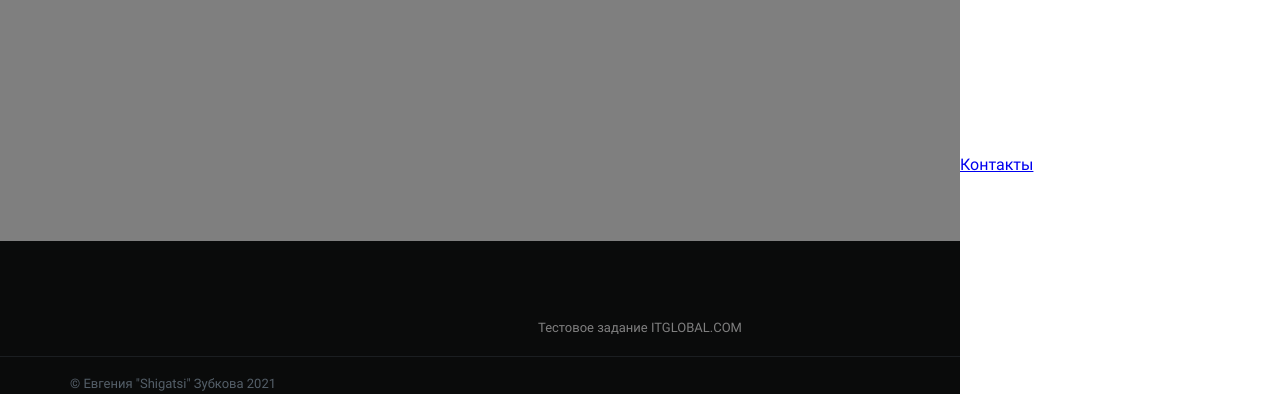
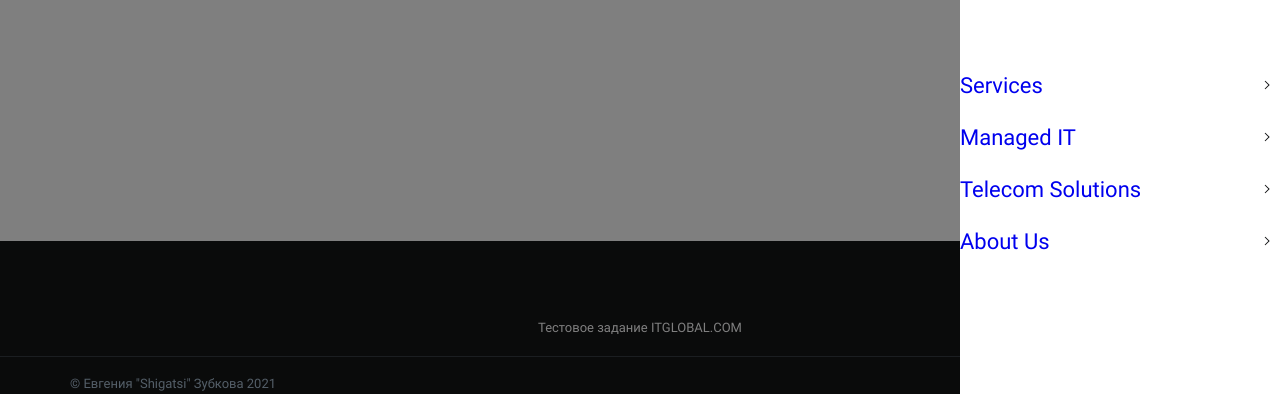
Before and after one commit to Shigatsi/it-global-menu-mob, a React (Create React App) app: page / in a window 1280 px wide. Both pictures are taken after a click on the button 1226 px from the left and 70 px from the top of the page. Shown: the part 388-782 px from the top of the page. Built offline with nearby package versions, Linux system fonts and the light colour scheme.

Commit message:
feat: level1 menu added

```diff
--- a/src/components/Menu/Menu.css
+++ b/src/components/Menu/Menu.css
@@ -30,3 +30,25 @@
   height: 100vh;
   justify-content: space-between;
 }
+
+.navigation-menu__list{
+  display: flex;
+  flex-direction: column;
+  gap: 20px;
+  list-style: none;
+  padding: 0;
+
+}
+
+.navigation-menu__item {
+
+}
+
+.navigation-menu__item-link{
+  text-decoration: none;
+  font-weight: 500;
+  font-size: 22px;
+  line-height: 32px;
+  display: flex;
+  justify-content: space-between;
+}
--- a/src/components/Menu/Menu.js
+++ b/src/components/Menu/Menu.js
@@ -6,6 +6,7 @@ import "./Menu.css";
 import menu from "../../utils/mockups/menu.js";
 import iconCross from "../../images/Vector 33_(Stroke).svg";
 import menuIcon from "../../images/icon_16x16_M_Hamburger.svg";
+import arrowRight from "../../images/icon_16x16_S_Arrow-right.svg";
 
 import CountrySelector from "../CountrySelector/CountrySelector.js";
 
@@ -34,7 +35,7 @@ function Menu() {
         }
       >
         <div className="navigation-menu__content">
-          <div className="navigation-menu__top">
+          <div className="navigation-menu__header">
             <CountrySelector />
             <Link to="#" className="navigation__bars">
               <img
@@ -45,6 +46,12 @@ function Menu() {
               />
             </Link>
           </div>
+          <ul className="navigation-menu__list">
+            {menu.map((item, i) => (
+              <NavItem id={i} item={item.item} />
+            ))}
+          </ul>
+          <div>
             <Link
               to="#"
               className="navigation-menu__link"
@@ -60,8 +67,38 @@ function Menu() {
               Поиск
             </Link>
           </div>
+        </div>
       </nav>
     </>
   );
 }
 export default Menu;
+
+function NavItem(props) {
+  const [menuItem, setMenuItem] = React.useState("");
+  const [navItem, setNavItem] = React.useState(true);
+
+  const onItemClick = () => {
+    setMenuItem(props.item);
+    setNavItem(!navItem);
+    console.log(menuItem);
+  };
+
+  return (
+    <li
+      className={
+        navItem
+          ? "navigation-menu__item navigation-menu__item_type_active"
+          : "navigation-menu__item"
+      }
+    >
+      <Link onClick={onItemClick} className="navigation-menu__item-link" to="#">
+        {props.item}
+
+        <button className="menu__button" type="button">
+          <img className="menu__icon-menu" src={arrowRight} alt="иконка меню" />
+        </button>
+      </Link>
+    </li>
+  );
+}
```
Also changed, not shown: src/utils/mockups/menu.js (+5 -7 lines). Lines whose indentation alone changed are shown as unchanged.
